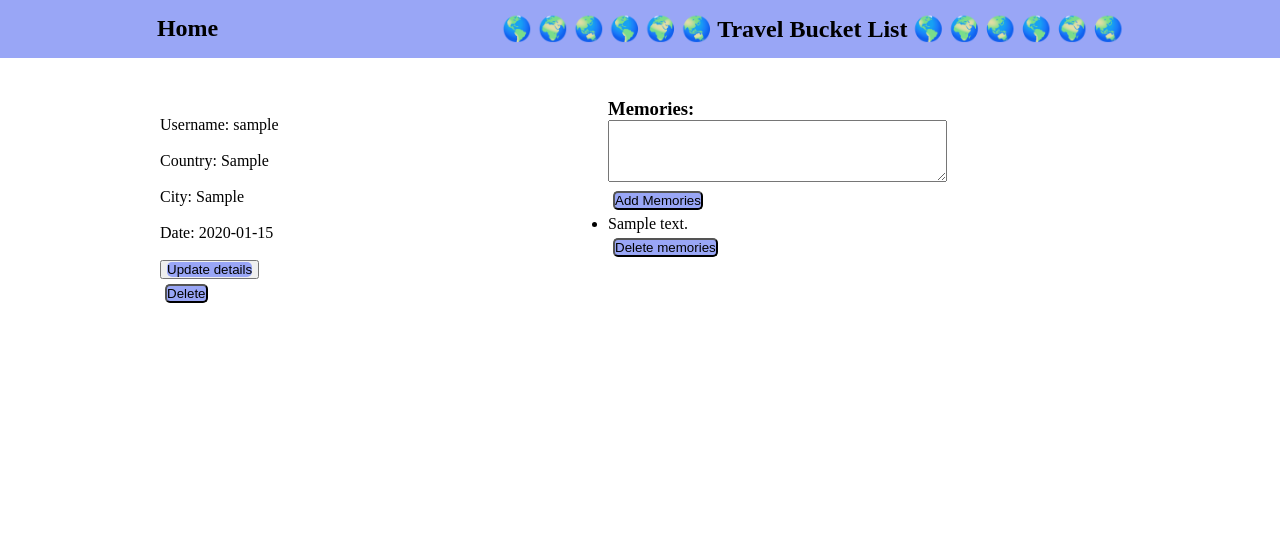
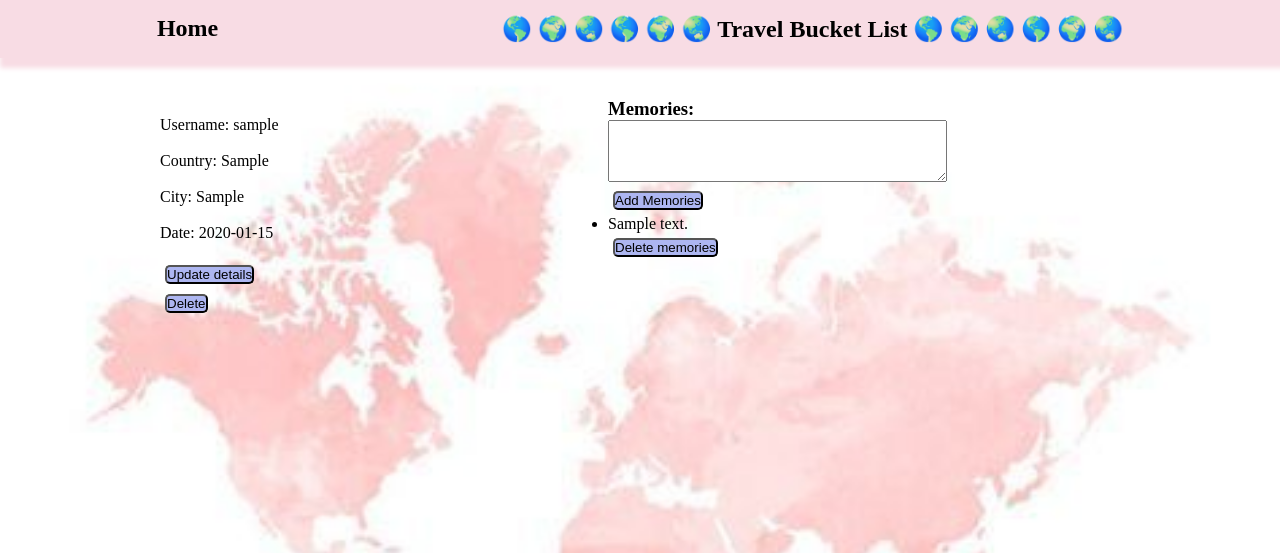
Before and after one commit to EveNicholson/Bucket_list, a Flask app: page /destinations/1 in a window 1280 px wide. Shown: the top 553 px of the page. Run offline with Flask 3, Linux system fonts and the light colour scheme; tables that the repository leaves empty hold one stand-in row (values such as "Sample post").

Commit message:
CSS done

```diff
--- a/controllers/destination_controllers.py
+++ b/controllers/destination_controllers.py
@@ -16,10 +16,6 @@ def user_destinations():
 
     return render_template('index.jinja', destinations=user.destinations, users=users)
 
-# /users/<id>/destinations
-# get all users
-# get the user by id
-#   return render_template('index.jinja', destinations=user.destinations, users=users)
 
 @destinations_blueprint.route('/destinations')
 def destinations():
--- a/static/style.css
+++ b/static/style.css
@@ -3,10 +3,16 @@
     padding: 0;
 
 }
+    body {
+    background-image: url("/static/map.jpg");
+    background-size: cover;
+    background-repeat: no-repeat;
 
+    }
 a {
     text-decoration: none;
     color: black;
+
 }
 
 .columns {
@@ -19,7 +25,6 @@ a {
 .add_destination {
     display: flex;
     flex-direction: column;
-    /* margin: 5px; */
     padding: 10px;
     align-items: center;
 }
@@ -42,6 +47,7 @@ a {
     width: 400px;
     margin: 25px;
     margin-left: 70px;
+
 }
 .add_user {
     display: flex;
@@ -54,7 +60,7 @@ a {
     padding: 5px;
 }
 .button {
-    background-color: rgb(153, 166, 246);
+    background-color:rgb(173, 182, 241);
     border-radius: 5px;
     color: black;
     margin: 5px;
@@ -98,9 +104,10 @@ a {
 }
 .navbar {
     display: flex;
-    background-color: rgb(153, 166, 246);
+    background-color: #f8dce4;
     justify-content: space-around;
     padding: 15px;
+    box-shadow: 5px 5px 5px 5px #f8dce4;
 }
 
 .select_user {
@@ -110,3 +117,11 @@ a {
     padding: 10px;
     align-items: center;
 }
+
+
+.update {
+
+
+    padding:30px;
+    margin: 30px;
+}
--- a/templates/base.jinja
+++ b/templates/base.jinja
@@ -1,15 +1,20 @@
 <!DOCTYPE html>
 <html lang="en">
-<head>
+
+<head class="background">
+
     <meta charset="UTF-8">
     <meta name="viewport" content="width=device-width, initial-scale=1.0">
     <link rel="stylesheet" href="/static/style.css">
 </head>
+
 <body>
+
     <header>
         <nav class="navbar">
             <h1><a href="/destinations">Home</a></h1>
-            <h1>  &#127758 &#127757 &#127759 &#127758 &#127757 &#127759  Travel Bucket List &#127758 &#127757 &#127759 &#127758 &#127757 &#127759</h1>
+            <h1> &#127758 &#127757 &#127759 &#127758 &#127757 &#127759 Travel Bucket List &#127758 &#127757 &#127759
+                &#127758 &#127757 &#127759</h1>
         </nav>
     </header>
     <main>
@@ -19,4 +24,5 @@
     </main>
     <div class="footer">Copyright © EveNicholson</div>
 </body>
+
 </html>
--- a/templates/destination.jinja
+++ b/templates/destination.jinja
@@ -12,9 +12,9 @@
         <br>
         <p>Date: {{ destination.date }}</p>
         <br>
-            <button><a class="button" href="/destinations/{{ destination.id }}/update">Update details</a></button>
-                <form action="/destinations/{{ destination.id }}/delete" method="POST"></form>
-            <button class="button" type="submit">Delete</button>
+            <button class="button"><a href="/destinations/{{ destination.id }}/update">Update details</a></button>
+                <form action="/destinations/{{ destination.id }}/delete" method="POST">
+            <button class="button" type="submit">Delete</button></form>
         <br>
     </div>
      <div class = "memories">
--- a/templates/update.jinja
+++ b/templates/update.jinja
@@ -2,7 +2,7 @@
 
 {% block content %}
 
-<form action="/destinations/{{ destination.id }}/update" method="post">
+<form class="update" action="/destinations/{{ destination.id }}/update" method="post">
     <select name="user_id">
         {% for user in users %}
             <option value="{{ user.id }}">{{ user.username }}</option>
@@ -14,7 +14,7 @@
     <input type="text" name="city" id="city" value={{destination.city}}>
     <label for="date">Date</label>
     <input type="text" name="date" id="date" value={{destination.date}}>
-    <button type="submit">Update destination</button>
+    <button class="button" type="submit">Update destination</button>
 </form>
 
 
```
Also changed, not shown: static/map.jpg (added).
